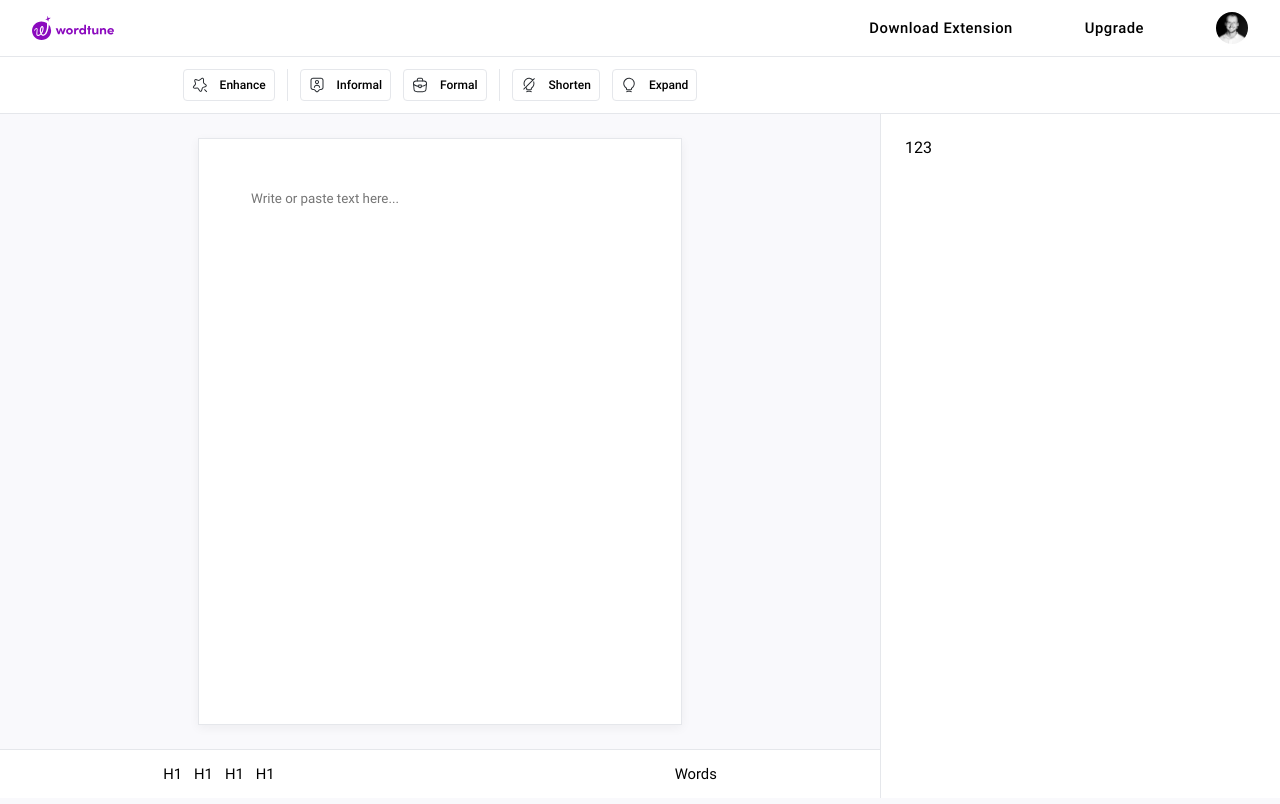
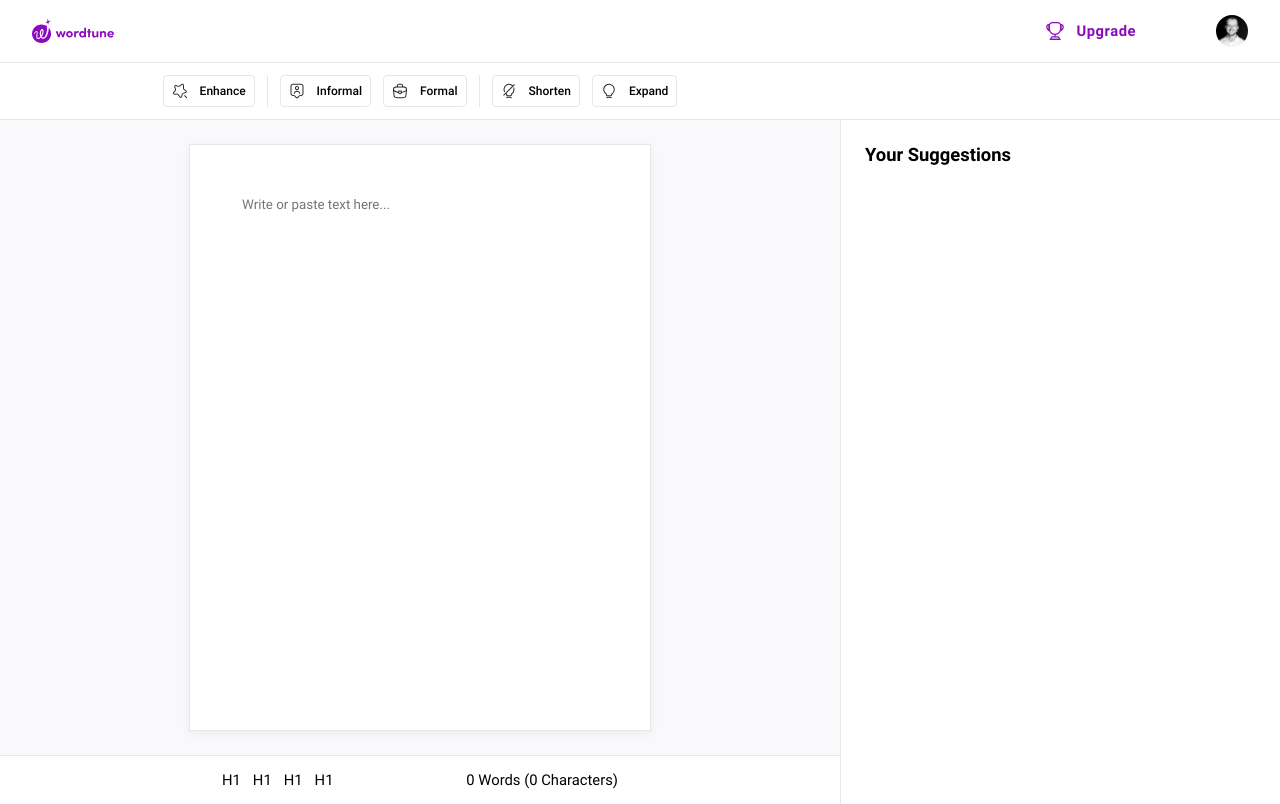
Before and after one commit to timohuennebeck/spellwise-grammar-checker, a React (Create React App) app: page / in a window 1280 px wide. Built offline with nearby package versions, Linux system fonts and the light colour scheme.

Commit message:
add option to find request line

```diff
--- a/src/components/Header/Header.jsx
+++ b/src/components/Header/Header.jsx
@@ -6,18 +6,20 @@ import React from "react";
 // icons and images
 import logoImg from "../../assets/icons/spellwise-logo.svg";
 import profileImg from "../../assets/images/portrait.jpg";
+import googleImg from "../../assets/images/google-chrome-logo.png";
+import upgradeImg from "../../assets/icons/upgrade.svg";
 
 export default function Header() {
     return (
         <div className="header">
             <img className="header__logo" src={logoImg} alt="" />
             <nav className="header__nav">
-                <div className="header__nav-chrome">
-                    <img src="" alt="" />
+                {/* <div className="header__nav-chrome">
+                    <img className="header__nav-chrome-logo" src={googleImg} alt="" />
                     <p className="header__nav-chrome-cta">Download Extension</p>
-                </div>
+                </div> */}
                 <div className="header__nav-upgrade">
-                    <img src="" alt="" />
+                    <img className="header__nav-upgrade-logo" src={upgradeImg} alt="" />
                     <p className="header__nav-upgrade-cta">Upgrade</p>
                 </div>
                 <img className="header__nav-profile" src={profileImg} alt="" />
--- a/src/components/Header/Header.scss
+++ b/src/components/Header/Header.scss
@@ -19,10 +19,38 @@
         &-chrome,
         &-upgrade {
             @include flex-vertical;
+            gap: $small-gap;
+            padding: 0.5rem;
+
+            &-logo {
+                width: 1.25rem;
+                height: 1.25rem;
+            }
+        }
+
+        &-chrome {
+            &:hover {
+                cursor: pointer;
+                background-color: $prim-color-3;
+                border-radius: 0.25rem;
+            }
+            &-cta {
+                letter-spacing: 0.5px;
+                font-weight: 700;
+            }
+        }
+
+        &-upgrade {
+            &:hover {
+                cursor: pointer;
+                background-color: #f9ecfe;
+                border-radius: 0.25rem;
+            }
 
             &-cta {
                 letter-spacing: 0.5px;
-                font-weight: 500;
+                font-weight: 700;
+                color: #8b0abe;
             }
         }
 
--- a/src/pages/EditorPage/EditorPage.jsx
+++ b/src/pages/EditorPage/EditorPage.jsx
@@ -1,13 +1,41 @@
 import "./EditorPage.scss";
 
 // libraries
-import React, { useState } from "react";
+import React, { useEffect, useState } from "react";
 
 // components
 import TextEditorButtons from "../../components/TextEditorButtons/TextEditorButtons";
 
 export default function EditorPage() {
     const [userInput, setUserInput] = useState("");
+    const [currentWords, setCurrentWords] = useState(0);
+    const [currentCharacters, setCurrentCharacters] = useState(0);
+
+    useEffect(() => {
+        setCurrentWords(userInput.split(" ").length - 1);
+        setCurrentCharacters(userInput.split("").length);
+    }, [userInput]);
+
+    const handleRequest = (event) => {
+        if (event.key === "Enter" && userInput.includes("//")) {
+            // split the userInput string into an arr of lines
+            const lines = userInput.split("\n");
+
+            // find the index of the line that includes "//"
+            const lineIndex = lines.findIndex((line) => line.includes("//"));
+
+            if (lineIndex !== -1) {
+                // if a matching line is found
+                lines.splice(lineIndex, 1); // removes the line from the arr
+
+                // joins the remaining lines back into a single string
+                const updatedUserInput = lines.join("\n");
+
+                // update the state with the new userInput string
+                setUserInput(updatedUserInput);
+            }
+        }
+    };
 
     return (
         <div className="editor-page">
@@ -23,7 +51,9 @@ export default function EditorPage() {
                         <TextEditorButtons name="Expand" />
                     </div>
                 </div>
-                <div className="editor-page__nav-placeholder"></div>
+                <div className="editor-page__nav-placeholder">
+                    {/* placeholder to create the same width as the editor and suggestions sections  */}
+                </div>
             </nav>
             <div className="editor-page__box">
                 <div className="editor-page__box-editor">
@@ -32,21 +62,26 @@ export default function EditorPage() {
                         placeholder="Write or paste text here..."
                         value={userInput}
                         onChange={(e) => setUserInput(e.target.value)}
+                        onKeyDown={handleRequest}
                     />
                     <div className="editor-page__box-editor-choose">
-                        <div className="editor-page__box-editor-choose-headers">
-                            <p>H1</p>
-                            <p>H1</p>
-                            <p>H1</p>
-                            <p>H1</p>
-                        </div>
-                        <div className="editor-page__box-editor-choose-words">
-                            <p>Words</p>
+                        <div className="editor-page__box-editor-choose-box">
+                            <div className="editor-page__box-editor-choose-box-headers">
+                                <p>H1</p>
+                                <p>H1</p>
+                                <p>H1</p>
+                                <p>H1</p>
+                            </div>
+                            <div className="editor-page__box-editor-choose-box-words">
+                                <p>
+                                    {currentWords} Words ({currentCharacters} Characters)
+                                </p>
+                            </div>
                         </div>
                     </div>
                 </div>
                 <div className="editor-page__box-suggestions">
-                    <div className="editor-page__box-suggestions-data">123</div>
+                    <span className="editor-page__box-suggestions-data">Your Suggestions</span>
                 </div>
             </div>
         </div>
--- a/src/pages/EditorPage/EditorPage.scss
+++ b/src/pages/EditorPage/EditorPage.scss
@@ -26,8 +26,8 @@
         }
 
         &-placeholder {
-            min-width: 25rem;
-            max-width: 25rem;
+            min-width: 27.5rem;
+            max-width: 27.5rem;
         }
     }
 
@@ -56,7 +56,6 @@
             &-choose {
                 @include flex-vertical;
                 justify-content: center;
-                gap: 25rem;
                 left: 0;
                 bottom: 0rem;
                 border-top: 1px solid $prim-color-3;
@@ -66,9 +65,20 @@
                 width: 100%;
                 background-color: $prim-color-1;
 
-                &-headers {
+                &-box {
                     @include flex-vertical;
-                    gap: $small-gap;
+                    justify-content: space-between;
+                    width: 50%;
+
+                    &-headers {
+                        @include flex-vertical;
+                        gap: $small-gap;
+                    }
+
+                    &-words {
+                        @include flex-vertical;
+                        gap: $small-gap;
+                    }
                 }
             }
         }
@@ -76,9 +86,14 @@
         &-suggestions {
             padding: $medium-padding;
             border-left: 1px solid $prim-color-3;
-            min-width: 25rem;
-            max-width: 25rem;
+            min-width: 27.5rem;
+            max-width: 27.5rem;
             background-color: $prim-color-1;
+
+            &-data {
+                font-size: 1.15rem;
+                font-weight: 700;
+            }
         }
     }
 }
```
Also changed, not shown: src/assets/icons/upgrade.svg (added), src/assets/images/google-chrome-logo.png (added).
